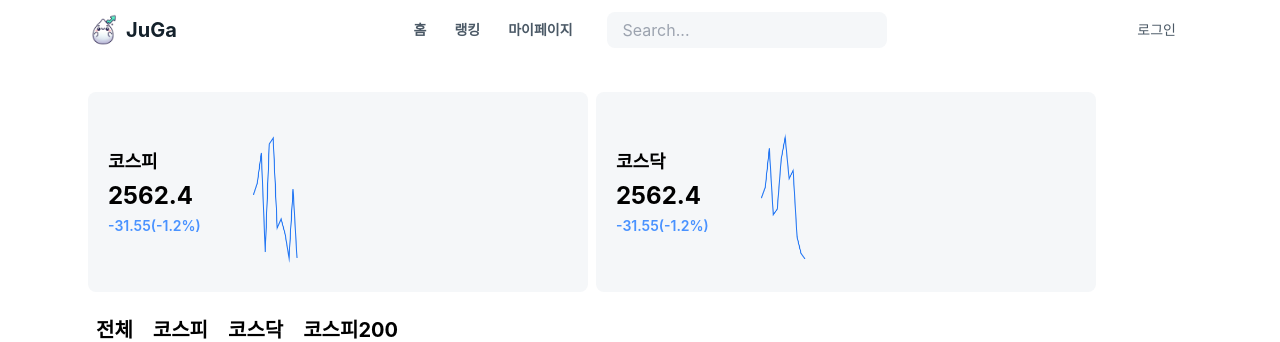
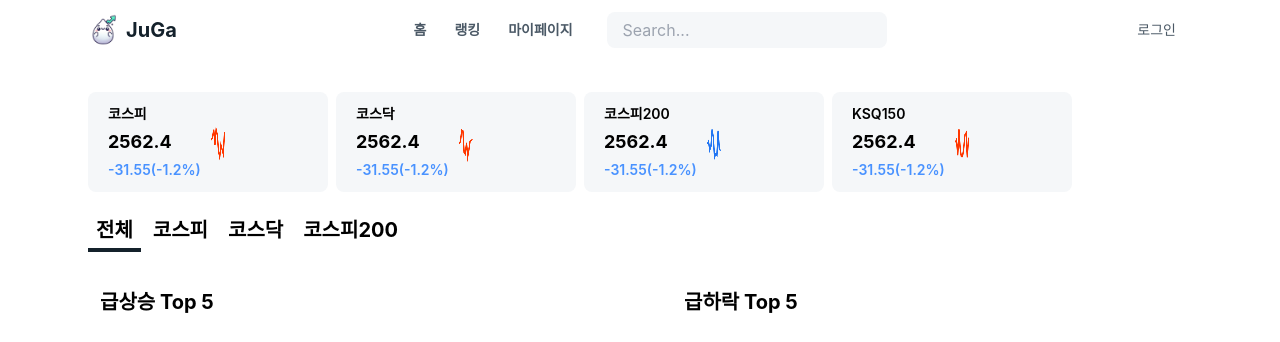
Before and after one commit to boostcampwm-2024/web16-JuGa, a React (Vite) app in the folder FE/: page / in a window 1280 px wide. Shown: the top 342 px of the page. Built offline with nearby package versions, Linux system fonts and the light colour scheme; no server answers; a web font is replaced by a local one.

Commit message:
💄 design: 데이터 연동 전 디자인 수정 #10

```diff
--- /dev/null
+++ b/FE/src/components/StockIndex/Card.tsx
@@ -0,0 +1,49 @@
+import { useEffect, useRef, useState } from 'react';
+import { drawChart } from 'utils/chart';
+
+const X_LENGTH = 79;
+
+type StockIndexChartProps = {
+  name: string;
+};
+
+export function Card({ name }: StockIndexChartProps) {
+  const [prices, setPrices] = useState<number[]>([50, 54]);
+  const canvasRef = useRef<HTMLCanvasElement>(null);
+
+  useEffect(() => {
+    const interval = setInterval(() => {
+      if (prices.length === X_LENGTH) {
+        clearInterval(interval);
+        return;
+      }
+      setPrices((prev) => [...prev, Math.floor(Math.random() * 50) + 25]);
+    }, 500);
+
+    return () => clearInterval(interval);
+  }, [prices.length]);
+
+  useEffect(() => {
+    const canvas = canvasRef.current;
+    const ctx = canvas?.getContext('2d');
+    if (!ctx) return;
+
+    drawChart(ctx, prices);
+  }, [prices]);
+
+  return (
+    <div className='flex h-[100px] w-[240px] items-center rounded-lg bg-juga-grayscale-50 p-5'>
+      <div className='flex h-full flex-1 flex-col items-start justify-center gap-1 text-sm'>
+        <p className='font-semibold'>{name}</p>
+        <p className='text-lg font-bold'>2562.4</p>
+        <p className='font-semibold text-juga-blue-40'>-31.55(-1.2%)</p>
+      </div>
+      <canvas
+        ref={canvasRef}
+        width={300}
+        height={150}
+        className='h-10 flex-1'
+      />
+    </div>
+  );
+}
--- a/FE/src/components/StockIndex/index.tsx
+++ b/FE/src/components/StockIndex/index.tsx
@@ -1,10 +1,12 @@
-import { Chart } from './Chart';
+import { Card } from './Card.tsx';
 
 export default function StockIndex() {
   return (
-    <div className='flex gap-2'>
-      <Chart name='코스피' />
-      <Chart name='코스닥' />
+    <div className='flex w-full items-center gap-2'>
+      <Card name='코스피' />
+      <Card name='코스닥' />
+      <Card name='코스피200' />
+      <Card name='KSQ150' />
     </div>
   );
 }
--- a/FE/src/utils/chart.ts
+++ b/FE/src/utils/chart.ts
@@ -44,7 +44,7 @@ export const drawChart = (ctx: CanvasRenderingContext2D, data: number[]) => {
     } else {
       ctx.strokeStyle = '#2175F3';
     }
-    ctx.lineWidth = 2;
+    ctx.lineWidth = 4;
     ctx.stroke();
   }
 };
```
